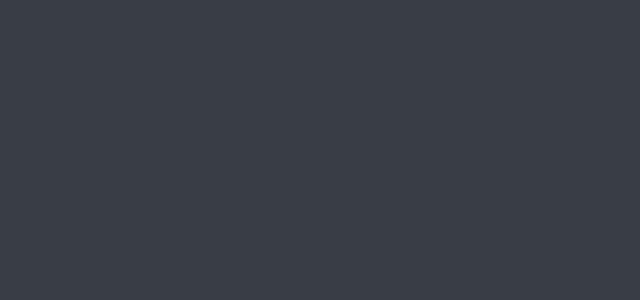
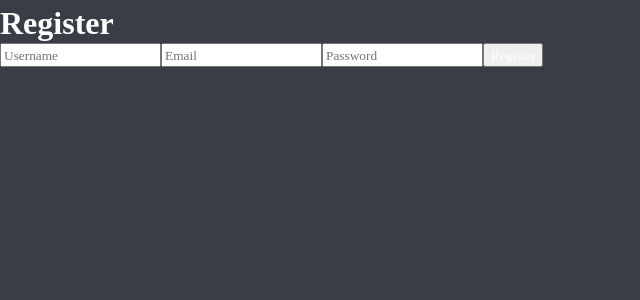
Before and after one commit to zyzik1248/zadaniator, a React (Create React App) app: page /register in a window 1280 px wide. Before the commit this address had no page. Shown: the top 300 px of the page, without its empty margins (0-640 px from the left). Built offline with nearby package versions, Linux system fonts and the light colour scheme; a web font is replaced by a local one.

Commit message:
Login i rejestracja

```diff
--- a/src/App.tsx
+++ b/src/App.tsx
@@ -8,13 +8,20 @@ import Profile from './pages/Profile.tsx';
 import Tasks from './pages/Tasks.tsx';
 import Feedback from './pages/Feedback.tsx';
 import Settings from './pages/Settings.tsx';
+import Login from './pages/Login.tsx'; // Import logowania
+import Register from './pages/Register.tsx'; // Import rejestracji
 
 const App = () => {
   return (
     <BrowserRouter>
       <Routes>
-        <Route element={<Layout/>}>
-          <Route index element={<Home />}></Route>
+        {/* Ścieżki bez układu (np. logowanie i rejestracja) */}
+        <Route path="login" element={<Login />} />
+        <Route path="register" element={<Register />} />
+
+        {/* Ścieżki z układem */}
+        <Route element={<Layout />}>
+          <Route index element={<Home />} />
           <Route path="calendar" element={<Calendar />} />
           <Route path="teams" element={<Teams />} />
           <Route path="tasks" element={<Tasks />} />
@@ -24,7 +31,7 @@ const App = () => {
         </Route>
       </Routes>
     </BrowserRouter>
-  )
-}
+  );
+};
 
-export default App
+export default App;
--- /dev/null
+++ b/src/pages/Login.tsx
@@ -0,0 +1,42 @@
+import React, { useState } from 'react';
+
+const Login = () => {
+  const [formData, setFormData] = useState({ email: '', password: '' });
+
+  const handleChange = (e: React.ChangeEvent<HTMLInputElement>) => {
+    setFormData({ ...formData, [e.target.name]: e.target.value });
+  };
+
+  const handleSubmit = (e: React.FormEvent) => {
+    e.preventDefault();
+    console.log('Login data:', formData);
+    // Dodaj logikę wysyłania danych na backend
+  };
+
+  return (
+    <div className="login-page">
+      <h1>Login</h1>
+      <form onSubmit={handleSubmit}>
+        <input
+          type="email"
+          name="email"
+          placeholder="Email"
+          value={formData.email}
+          onChange={handleChange}
+          required
+        />
+        <input
+          type="password"
+          name="password"
+          placeholder="Password"
+          value={formData.password}
+          onChange={handleChange}
+          required
+        />
+        <button type="submit">Login</button>
+      </form>
+    </div>
+  );
+};
+
+export default Login;
--- /dev/null
+++ b/src/pages/Register.tsx
@@ -0,0 +1,50 @@
+import React, { useState } from 'react';
+
+const Register = () => {
+  const [formData, setFormData] = useState({ username: '', email: '', password: '' });
+
+  const handleChange = (e: React.ChangeEvent<HTMLInputElement>) => {
+    setFormData({ ...formData, [e.target.name]: e.target.value });
+  };
+
+  const handleSubmit = (e: React.FormEvent) => {
+    e.preventDefault();
+    console.log('Register data:', formData);
+    // Tu dodaj logikę wysyłania danych na backend
+  };
+
+  return (
+    <div className="register-page">
+      <h1>Register</h1>
+      <form onSubmit={handleSubmit}>
+        <input
+          type="text"
+          name="username"
+          placeholder="Username"
+          value={formData.username}
+          onChange={handleChange}
+          required
+        />
+        <input
+          type="email"
+          name="email"
+          placeholder="Email"
+          value={formData.email}
+          onChange={handleChange}
+          required
+        />
+        <input
+          type="password"
+          name="password"
+          placeholder="Password"
+          value={formData.password}
+          onChange={handleChange}
+          required
+        />
+        <button type="submit">Register</button>
+      </form>
+    </div>
+  );
+};
+
+export default Register;
```
